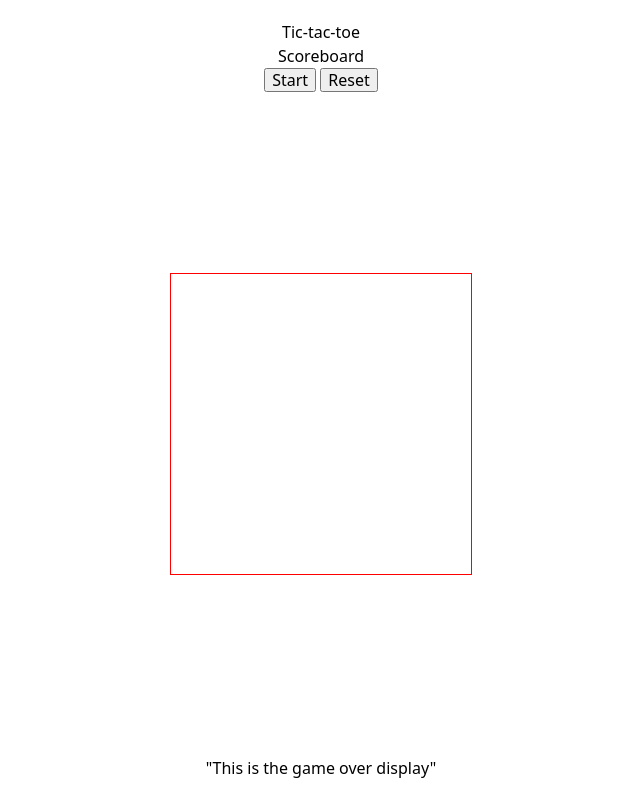
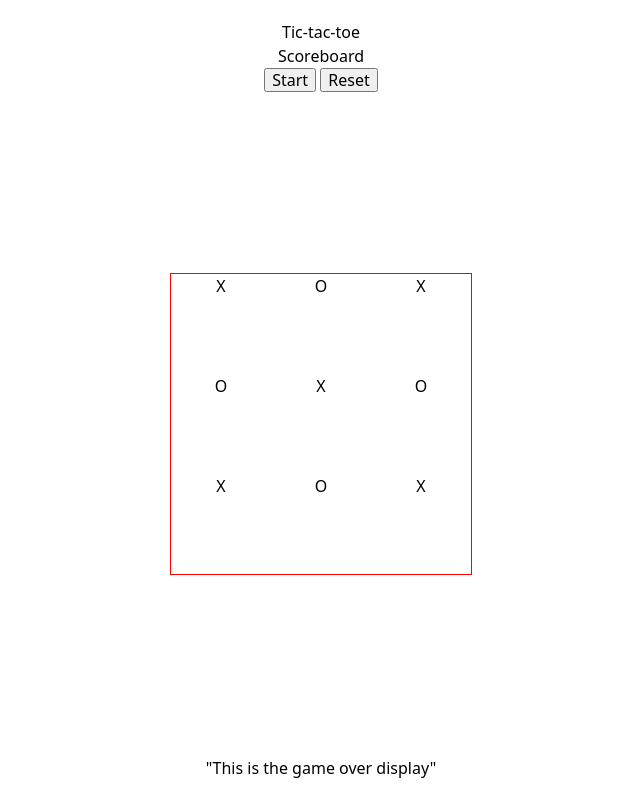
Before and after one commit to Sambaramba/tic-tac-toe, a website: page index.html in a window 1280 px wide. Shown: the whole page, without its empty margins (319-959 px from the left). Drawn offline with Linux system fonts and the light colour scheme.

Commit message:
refactor gameboard by removing grid-container and changing cell values

```diff
--- a/index.html
+++ b/index.html
@@ -8,7 +8,6 @@
     <script src="/javascript/main.js" defer></script>
 </head>
 <body>
-
     <div id="container">
         <div id="title">Tic-tac-toe</div>
         <div id="scoreboard">Scoreboard</div>
@@ -17,17 +16,15 @@
             <button type="button">Reset</button>
         </div>
         <div id="gameboard">
-        <div id="grid-container">
-            <div class="cell"></div>
-            <div class="cell"></div>
-            <div class="cell"></div>
-            <div class="cell"></div>
-            <div class="cell"></div>
-            <div class="cell"></div>
-            <div class="cell"></div>
-            <div class="cell"></div>
-            <div class="cell"></div>
-        </div>
+            <div id="cell1" class="cell">X</div>
+            <div id="cell2" class="cell">O</div>
+            <div id="cell3" class="cell">X</div>
+            <div id="cell4" class="cell">O</div>
+            <div id="cell5" class="cell">X</div>
+            <div id="cell6" class="cell">O</div>
+            <div id="cell7" class="cell">X</div>
+            <div id="cell8" class="cell">O</div>
+            <div id="cell9" class="cell">X</div>
         </div>
         <div id="display">"This is the game over display"</div>
     </div>
```
Lines whose indentation alone changed are shown as unchanged.
